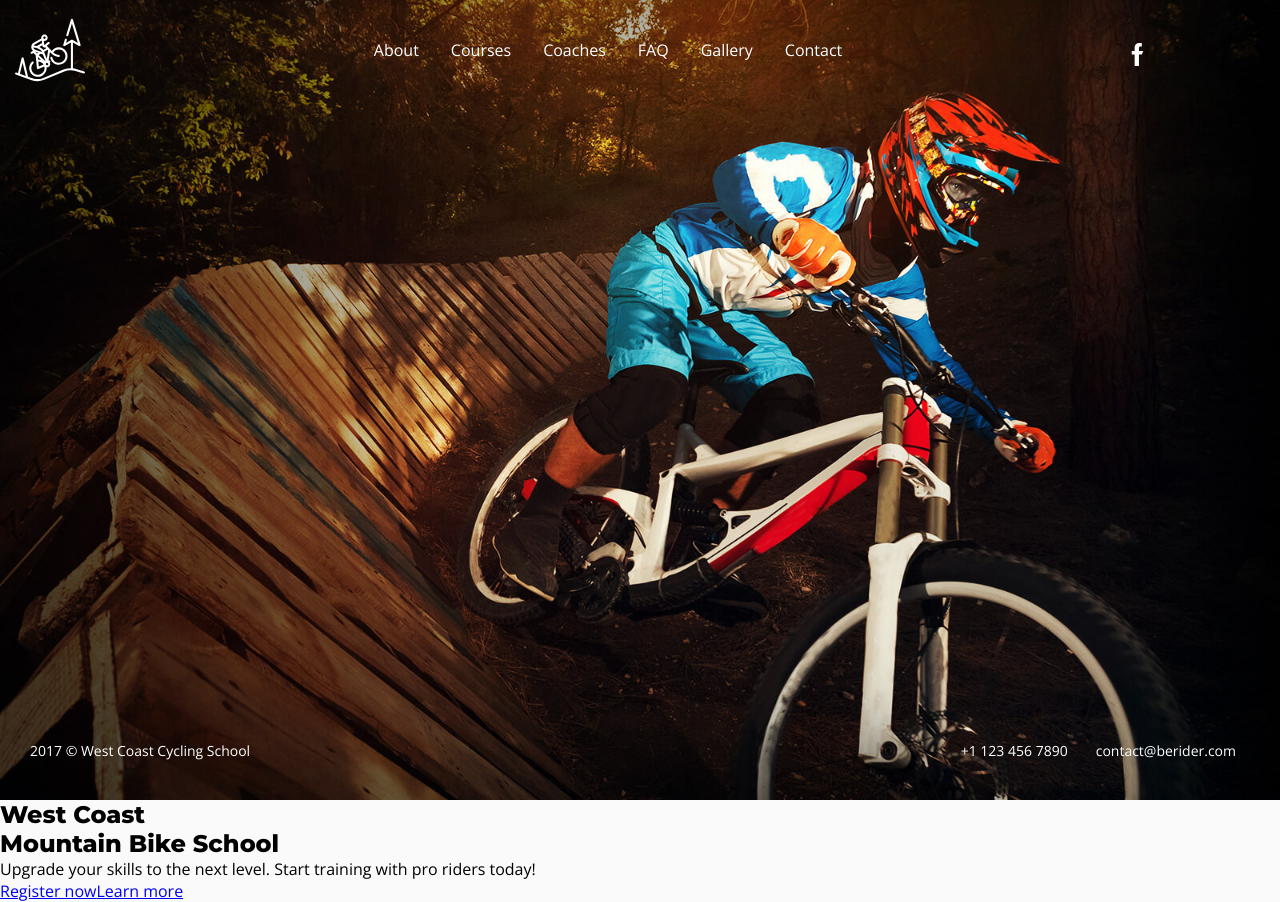
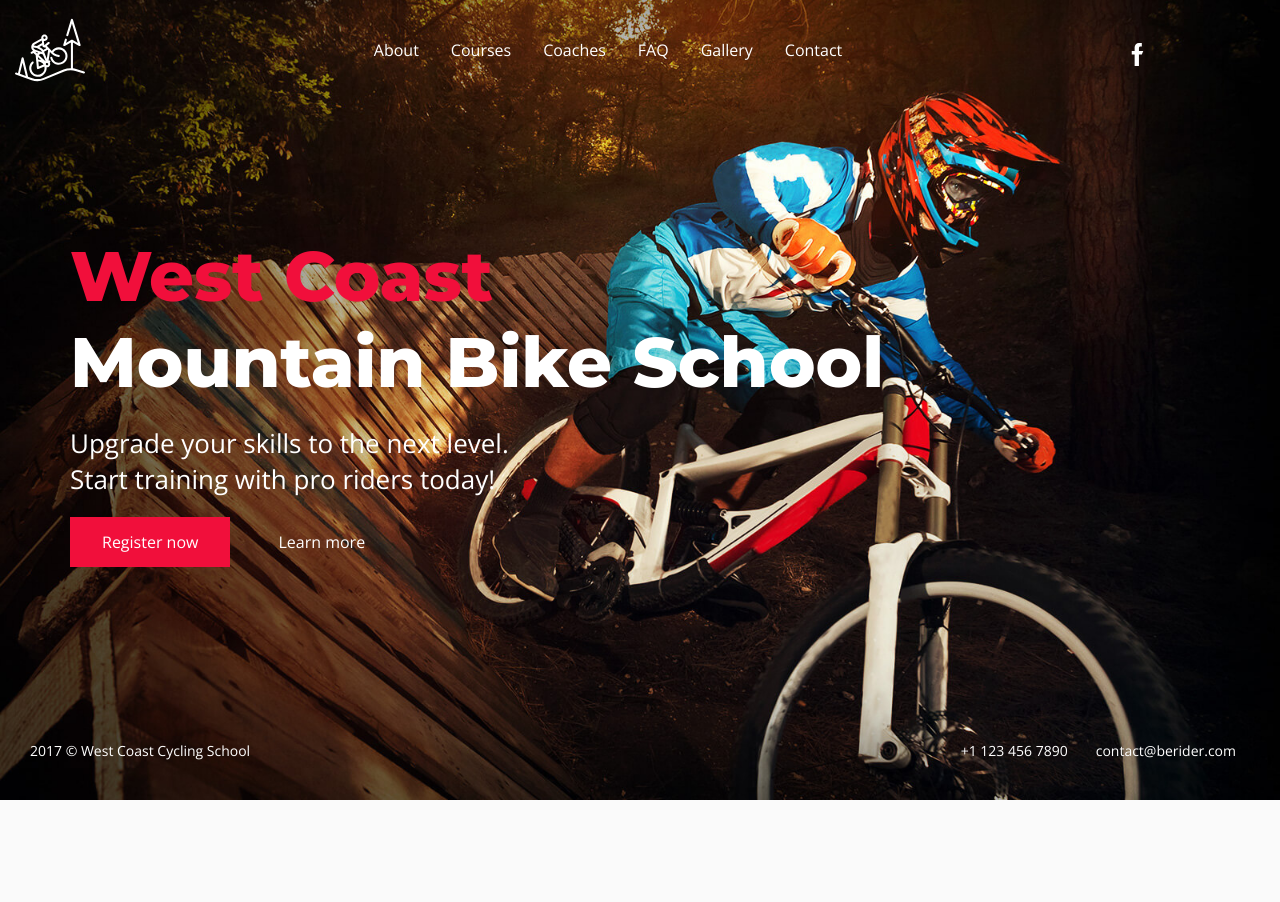
Before and after one commit to rynay/wcmbs, a React (Create React App) app: page / in a window 1280 px wide. After the commit the page ends 800 px from the top, so only its background shows below. Built offline with nearby package versions, Linux system fonts and the light colour scheme; some icons are missing.

Commit message:
Home screen doen

```diff
--- a/src/components/FirstScreen/FirstScreen.module.scss
+++ b/src/components/FirstScreen/FirstScreen.module.scss
@@ -1,4 +1,5 @@
 .firstScreen {
+  position: relative;
   min-height: 80vh;
 
   &__image {
@@ -16,5 +17,62 @@
   }
 
   &__content {
+    max-width: 114rem;
+    position: absolute;
+    top: 0;
+    left: 0;
+    right: 0;
+    bottom: 0;
+    margin: auto;
+
+    display: flex;
+    flex-direction: column;
+    align-items: flex-start;
+    justify-content: center;
+
+    color: #fff;
+
+    & > *:not(:last-child) {
+      margin-bottom: 2rem;
+    }
+
+    h1 {
+      font-size: 7rem;
+      & > :first-child {
+        color: #f10f3b;
+      }
+    }
+
+    p {
+      font-size: 2.6rem;
+      width: 90vw;
+      max-width: 50rem;
+    }
+
+    .firstScreen__link {
+      text-decoration: none;
+      display: inline-block;
+      padding: 0.85em 2em;
+      color: #fff;
+      transition: background-color 0.2s, color 0.2s;
+
+      &:not(:last-child) {
+        margin-right: 1em;
+      }
+    }
+    .firstScreen__link_registration {
+      background-color: #f10f3b;
+      &:hover {
+        background-color: #fff;
+        color: #333;
+      }
+    }
+    .firstScreen__link_about {
+      background-color: transparent;
+      &:hover {
+        color: #333;
+        background-color: #fff;
+      }
+    }
   }
 }
--- a/src/components/FirstScreen/FirstScreen.tsx
+++ b/src/components/FirstScreen/FirstScreen.tsx
@@ -26,8 +26,22 @@ export const FirstScreen = ({ page, image }: Props) => {
             Upgrade your skills to the next level. Start training with pro
             riders today!
           </p>
-          <Link to="/registration">Register now</Link>
-          <Link to="/about">Learn more</Link>
+          <div>
+            <Link
+              className={
+                s.firstScreen__link + " " + s.firstScreen__link_registration
+              }
+              to="/registration"
+            >
+              Register now
+            </Link>
+            <Link
+              className={s.firstScreen__link + " " + s.firstScreen__link_about}
+              to="/about"
+            >
+              Learn more
+            </Link>
+          </div>
         </>
       );
     } else {
@@ -44,7 +58,7 @@ export const FirstScreen = ({ page, image }: Props) => {
       }
       setContent(
         <>
-          <h1>{pageInfo.heading}</h1>
+          <h2>{pageInfo.heading}</h2>
           <ul>
             {breadCrumbs.map((page) => (
               <Link key={page.path} to={page.anchor}>
@@ -60,7 +74,7 @@ export const FirstScreen = ({ page, image }: Props) => {
   return (
     <section className={page === "main" ? s.firstScreen_full : s.firstScreen}>
       <img className={s.firstScreen__image} src={image} alt="hero" />
-      <div>{content}</div>
+      <div className={s.firstScreen__content}>{content}</div>
     </section>
   );
 };
--- a/src/components/Header/Header.module.scss
+++ b/src/components/Header/Header.module.scss
@@ -9,6 +9,7 @@
   }
 
   &_top {
+    z-index: 1;
     position: absolute;
     top: 0;
     right: 0;
```
